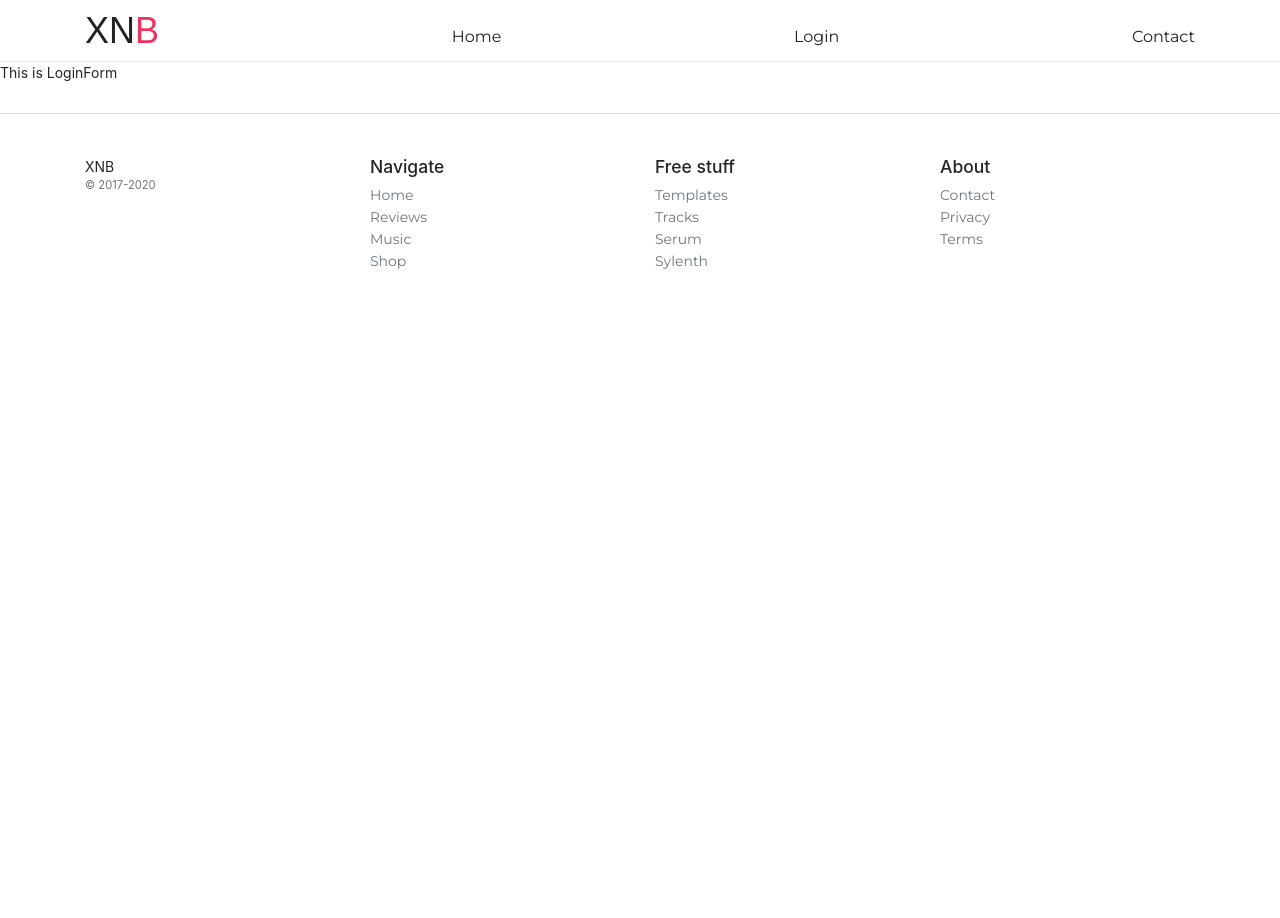
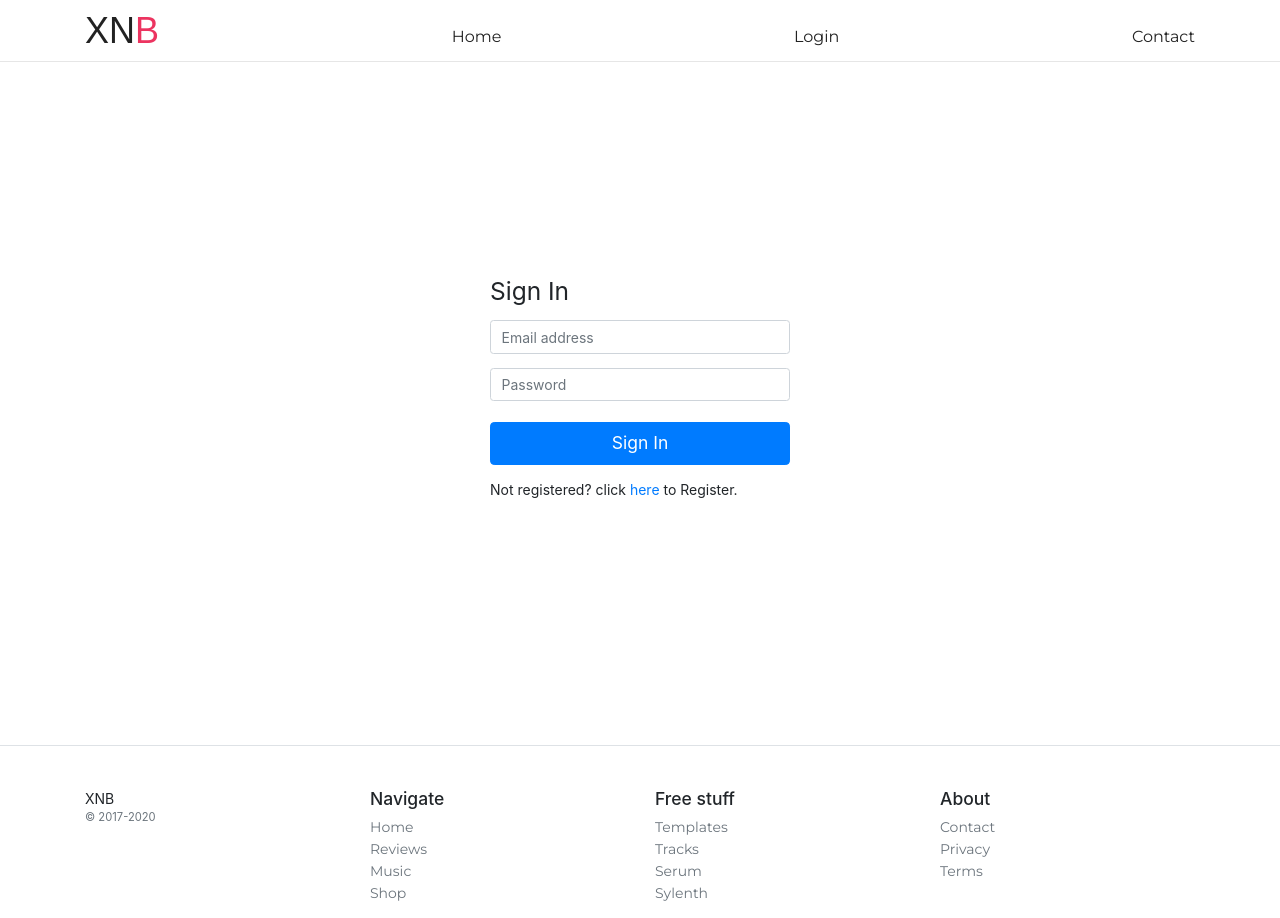
Before and after one commit to asheniac/firebase-app, a React (Create React App) app: page /login in a window 1280 px wide. Before the commit the page ends 800 px from the top, so only its background shows below. Built offline with nearby package versions, Linux system fonts and the light colour scheme; a web font is replaced by a local one.

Commit message:
login form

```diff
--- /dev/null
+++ b/src/Components/Login.js
@@ -0,0 +1,115 @@
+import React, { Component } from "react";
+
+class Login extends Component {
+  state = {
+    formdata: {
+      name: "",
+      lastname: "",
+      password: "",
+      email: "",
+    },
+    register: false,
+    loading: false,
+  };
+
+  handleFormType = () => {
+    this.setState((prevState) => ({
+      register: !prevState.register,
+    }));
+  };
+  handleSubmit = (e) => {
+    e.preventDefault();
+    console.log(this.state.formdata);
+  };
+
+  handleInputs = (e) => {
+    let name = e.target.name;
+    let value = e.target.value;
+    this.setState((prevState) => ({
+      formdata: {
+        ...prevState.formdata,
+        [name]: value,
+      },
+    }));
+  };
+
+  render() {
+    const { formdata, register, loading } = this.state;
+    let formTitle = register ? "Register" : "Sign In";
+    return (
+      <>
+        <div className="containter login-wrapper">
+          <form className="form-signin" onSubmit={this.handleSubmit}>
+            <h1 className="h3 mb-3 font-weight-normal">{formTitle}</h1>
+            {register ? (
+              <>
+                <input
+                  type="text"
+                  id="name"
+                  name="name"
+                  className="form-control mb-3"
+                  placeholder="Your name"
+                  onChange={this.handleInputs}
+                  value={formdata.name}
+                />
+
+                <input
+                  type="text"
+                  id="lastname"
+                  name="lastname"
+                  className="form-control mb-3"
+                  placeholder="Your lastname"
+                  onChange={this.handleInputs}
+                  value={formdata.lastname}
+                />
+              </>
+            ) : null}
+
+            <input
+              type="email"
+              id="email"
+              name="email"
+              className="form-control mb-3"
+              placeholder="Email address"
+              onChange={this.handleInputs}
+              value={formdata.email}
+            />
+
+            <input
+              type="password"
+              id="password"
+              name="password"
+              className="form-control"
+              placeholder="Password"
+              onChange={this.handleInputs}
+              value={formdata.password}
+            />
+
+            <br />
+            <button
+              className="btn btn-lg btn-primary btn-block"
+              type="submit"
+              disabled={loading}
+            >
+              {formTitle}
+            </button>
+
+            <div className="mt-3">
+              {register ? "Need to sign in" : "Not registered"}? click
+              <span
+                className="login_type_btn"
+                onClick={() => this.handleFormType()}
+              >
+                {" "}
+                here{" "}
+              </span>
+              to {register ? "Sign in" : "Register"}.
+            </div>
+          </form>
+        </div>
+      </>
+    );
+  }
+}
+
+export default Login;
--- a/src/Components/LoginForm.js
+++ /dev/null
@@ -1,9 +0,0 @@
-import React, { Component } from "react";
-
-class LoginForm extends Component {
-  render() {
-    return <div>This is LoginForm</div>;
-  }
-}
-
-export default LoginForm;
--- a/src/Routes.js
+++ b/src/Routes.js
@@ -2,7 +2,7 @@ import React, { Component } from "react";
 import { Switch, BrowserRouter, Route } from "react-router-dom";
 import Header from "./Components/Header";
 import Footer from "./Components/Footer";
-import LoginFrom from "./Components/LoginForm";
+import Login from "./Components/Login";
 import Contact from "./Components/Contact";
 import HomePage from "./Components/HomePage";
 
@@ -14,7 +14,7 @@ class Routes extends Component {
           <Header />
           <Switch>
             <Route exact path="/" component={HomePage} />
-            <Route exact path="/login" component={LoginFrom} />
+            <Route exact path="/login" component={Login} />
             <Route exact path="/contact" component={Contact} />
           </Switch>
           <Footer />
```
